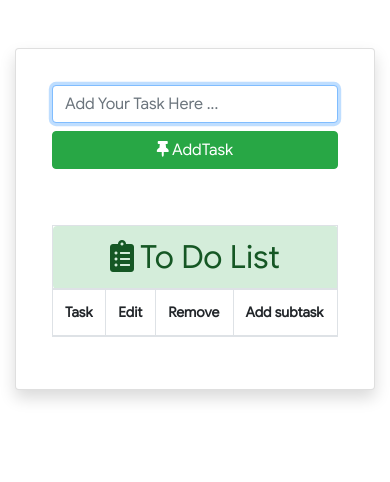
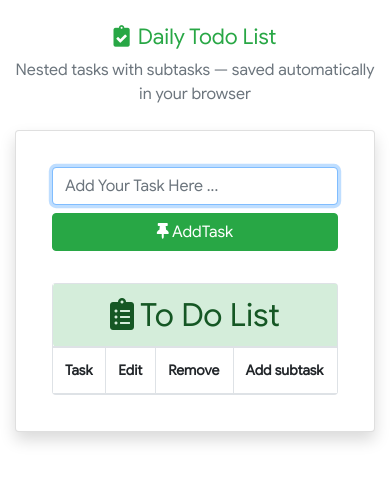
Before and after one commit to ShubhamSahaniNitkkr/todo-list-app-reactjs, a React (Create React App) app: page / in a window 390 px wide. Shown: the top 482 px of the page. Built offline with nearby package versions, Linux system fonts and the light colour scheme; the HTML template or start-up script is replaced by a standard one.

Commit message:
UI polish: mobile responsive layout and presentation improvements

```diff
--- a/src/App.js
+++ b/src/App.js
@@ -1,7 +1,7 @@
 import React, { Component } from 'react';
 import TodoInput from './components/TodoInput';
 import 'bootstrap/dist/css/bootstrap.min.css';
-import uuid from 'uuid';
+import { v4 as uuid } from 'uuid';
 
 class App extends Component {
   state = {
@@ -142,7 +142,16 @@ class App extends Component {
 
   render() {
     return (
-      <div className='container py-5'>
+      <div className='container py-4 py-md-5'>
+        <header className='text-center mb-4'>
+          <h1 className='h2 text-success mb-2'>
+            <i className='fas fa-clipboard-check mr-2'></i>
+            Daily Todo List
+          </h1>
+          <p className='text-muted mb-0'>
+            Nested tasks with subtasks — saved automatically in your browser
+          </p>
+        </header>
         <TodoInput
           item={this.state.item}
           items={this.state.items}
--- a/src/components/TodoInput.js
+++ b/src/components/TodoInput.js
@@ -17,10 +17,7 @@ export default class TodoInput extends Component {
       addSubtask,
     } = this.props;
     return (
-      <div
-        className='card mx-auto col-md-12 shadow p-3 mb-5 bg-white rounded'
-        style={{ overflowX: 'scroll' }}
-      >
+      <div className='card mx-auto col-md-12 shadow p-3 mb-5 bg-white rounded todo-card'>
         <div className='card-body'>
           <form onSubmit={handleSubmit}>
             <div className='form-row'>
--- a/src/components/TodoItem.js
+++ b/src/components/TodoItem.js
@@ -1,47 +1,60 @@
 import React, { Component } from 'react';
 
 export default class TodoItem extends Component {
-  render() {
-    const { items, handleDelete, handleEdit, handleAddSubtask } = this.props;
+  renderRows(items, depth = 0) {
+    if (!items || !items.length) return null;
 
-    return (
-      <React.Fragment>
-        {items.length || Object.keys(items).length
-          ? items.map((item, idx) => (
-              <tr key={idx}>
-                <td className='col-md-3 text-info'>
-                  {item.title ? item.title : null}
-                </td>
-                <td className='col-md-3'>
-                  <i
-                    className='fas fa-pen text-warning'
-                    onClick={() => handleEdit(item.id)}
-                  ></i>
-                </td>
-                <td className='col-md-3'>
-                  <i
-                    className='fas fa-trash text-danger'
-                    onClick={() => handleDelete(item.id)}
-                  ></i>
-                </td>
-                <td className='col-md-3'>
-                  <i
-                    className='fas fa-plus text-success'
-                    onClick={() => handleAddSubtask(item.id, items)}
-                  ></i>
-                </td>
-                {Object.keys(item.subtasks).length ? (
-                  <TodoItem
-                    items={item.subtasks}
-                    handleDelete={handleDelete}
-                    handleEdit={handleEdit}
-                    handleAddSubtask={handleAddSubtask}
-                  />
-                ) : null}
-              </tr>
-            ))
+    return items.filter(Boolean).map((item) => (
+      <React.Fragment key={item.id}>
+        <tr className={depth > 0 ? 'todo-subtask-row' : ''}>
+          <td
+            className='text-info todo-task-cell'
+            style={{ paddingLeft: `${depth * 1.25 + 0.75}rem` }}
+          >
+            {depth > 0 && <span className='text-muted mr-1'>↳</span>}
+            {item.title}
+          </td>
+          <td className='text-center todo-action-cell'>
+            <button
+              type='button'
+              className='btn btn-link btn-sm p-0 text-warning'
+              onClick={() => this.props.handleEdit(item.id)}
+              aria-label='Edit task'
+            >
+              <i className='fas fa-pen'></i>
+            </button>
+          </td>
+          <td className='text-center todo-action-cell'>
+            <button
+              type='button'
+              className='btn btn-link btn-sm p-0 text-danger'
+              onClick={() => this.props.handleDelete(item.id)}
+              aria-label='Delete task'
+            >
+              <i className='fas fa-trash'></i>
+            </button>
+          </td>
+          <td className='text-center todo-action-cell'>
+            <button
+              type='button'
+              className='btn btn-link btn-sm p-0 text-success'
+              onClick={() => this.props.handleAddSubtask(item.id, items)}
+              aria-label='Add subtask'
+            >
+              <i className='fas fa-plus'></i>
+            </button>
+          </td>
+        </tr>
+        {item.subtasks && item.subtasks.length
+          ? this.renderRows(item.subtasks, depth + 1)
           : null}
       </React.Fragment>
-    );
+    ));
+  }
+
+  render() {
+    const { items } = this.props;
+    if (!items || !items.length) return null;
+    return <React.Fragment>{this.renderRows(items)}</React.Fragment>;
   }
 }
--- a/src/components/TodoList.js
+++ b/src/components/TodoList.js
@@ -14,7 +14,8 @@ export default class TodoList extends Component {
 
     return (
       <React.Fragment>
-        <table className='table table-bordered col-md-12 mx-auto table-striped table-hover mt-5'>
+        <div className='table-responsive todo-table-wrap mt-4'>
+        <table className='table table-bordered col-md-12 mx-auto table-striped table-hover mb-0'>
           <thead>
             <tr>
               <th
@@ -58,6 +59,7 @@ export default class TodoList extends Component {
             )}
           </tbody>
         </table>
+        </div>
       </React.Fragment>
     );
   }
--- a/src/index.css
+++ b/src/index.css
@@ -1,7 +1,6 @@
 *, *::before, *::after { box-sizing: border-box; }
 img { max-width: 100%; height: auto; }
-body { overflow-x: hidden; }
-@media (max-width: 768px) { .container { padding: 0 12px; } }
+body { overflow-x: hidden; background: #f4f6f8; }
 
 @font-face {
   font-family: googleFont;
@@ -17,8 +16,32 @@ code {
   font-family: googleFont;
 }
 
-i {
-  cursor: pointer;
+i { cursor: pointer; }
+
+.todo-card {
+  max-width: 960px;
+  margin-left: auto;
+  margin-right: auto;
+  border: none;
+}
+
+.todo-task-cell {
+  word-break: break-word;
+  min-width: 140px;
+}
+
+.todo-action-cell {
+  width: 56px;
+  white-space: nowrap;
+  vertical-align: middle !important;
+}
+
+.todo-subtask-row {
+  background-color: rgba(0, 123, 255, 0.04);
+}
+
+.todo-table-wrap {
+  border-radius: 0.25rem;
 }
 
 @media (max-width: 768px) {
@@ -33,15 +56,19 @@ i {
 
   .table th,
   .table td {
-    padding: 0.5rem;
+    padding: 0.5rem 0.35rem;
   }
 
-  .card {
-    overflow-x: auto;
+  .todo-action-cell {
+    width: 44px;
   }
 
-  .btn {
+  .btn-success.mb-2,
+  .btn-warning.mb-2 {
     width: 100%;
-    margin-bottom: 0.5rem;
+  }
+
+  header .h2 {
+    font-size: 1.35rem;
   }
 }
```
Also changed, not shown: package.json (+20 -11 lines), 2 other files (tests, documents, lock files or other folders).
